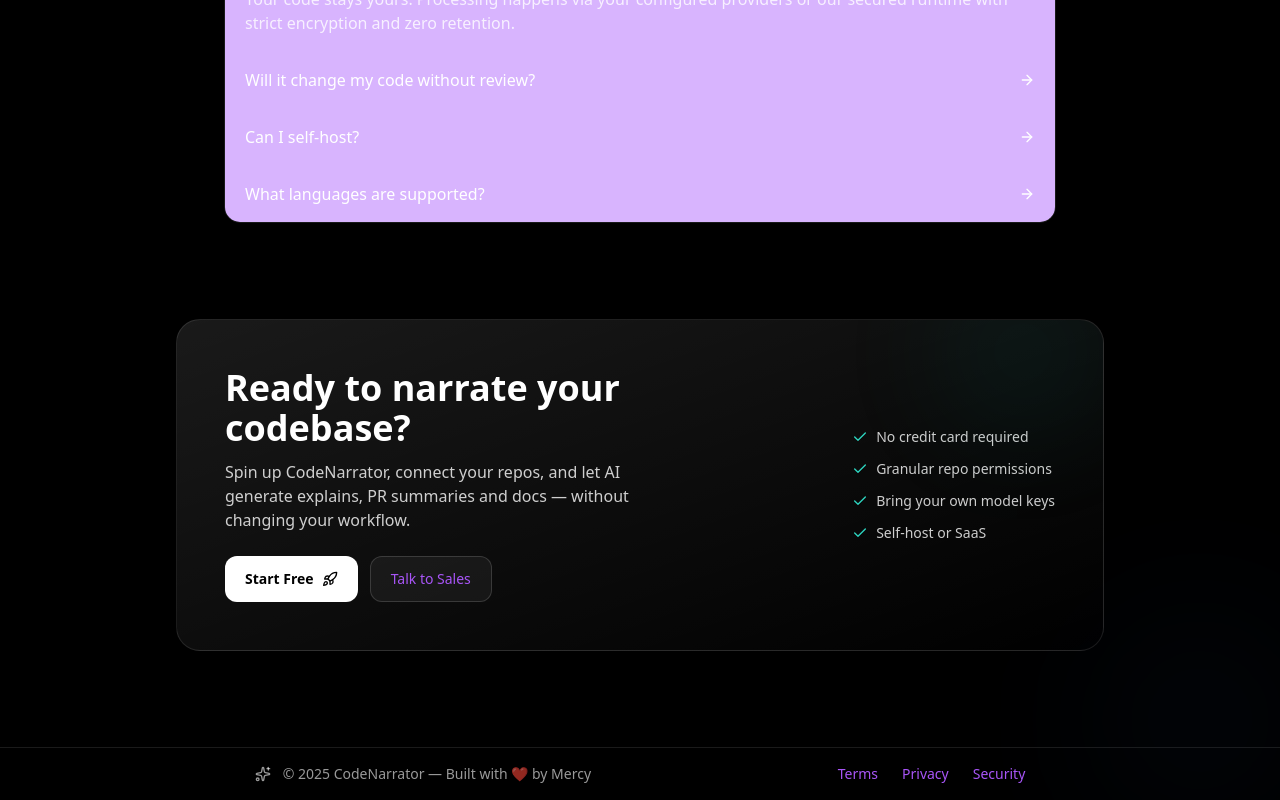
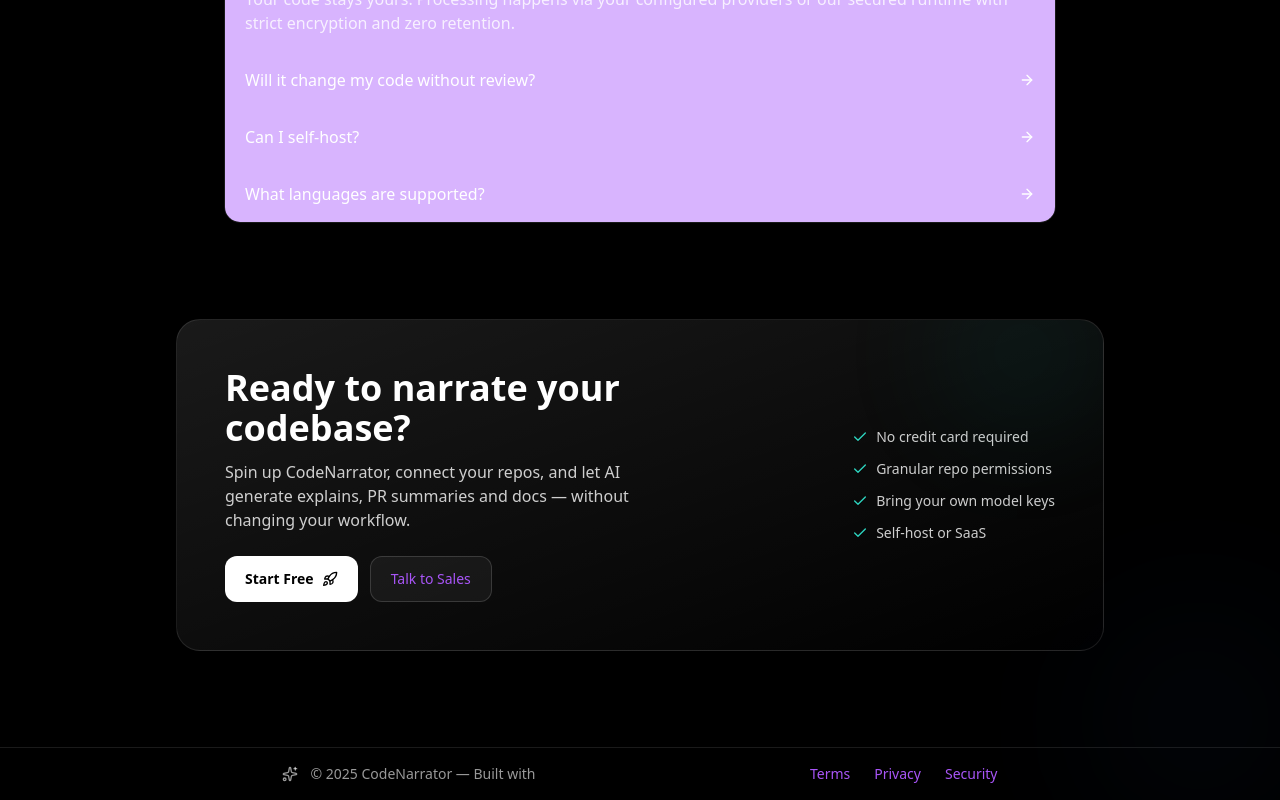
Before and after one commit to mah12-ops/code_narrator_ai, a React (Vite) app in the folder client/: page / in a window 1280 px wide. Shown: the part 2799-3599 px from the top of the page. Built offline with nearby package versions, Linux system fonts and the light colour scheme.

Commit message:
fix footer

```diff
--- a/client/src/components/pages/LandingPage/Footer.tsx
+++ b/client/src/components/pages/LandingPage/Footer.tsx
@@ -9,7 +9,7 @@ const Footer = () => {
           <div className="flex flex-col md:flex-row items-center justify-evenly gap-4 text-sm text-white/60">
             <div className="flex items-center gap-3">
               <Stars className="h-4 w-4" />
-              <span>© {new Date().getFullYear()} CodeNarrator — Built with ❤ by Mercy</span>
+              <span>© {new Date().getFullYear()} CodeNarrator — Built with </span>
             </div>
             <div className="flex items-center  gap-6">
               <a className="hover:text-white text-purple-500 no-underline " href="#">Terms</a>
```
